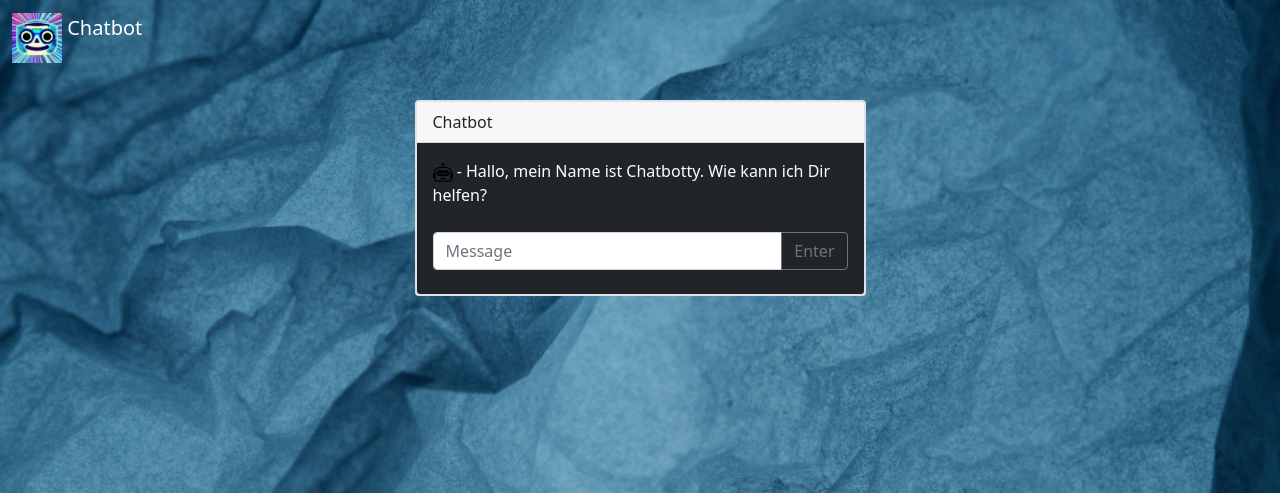
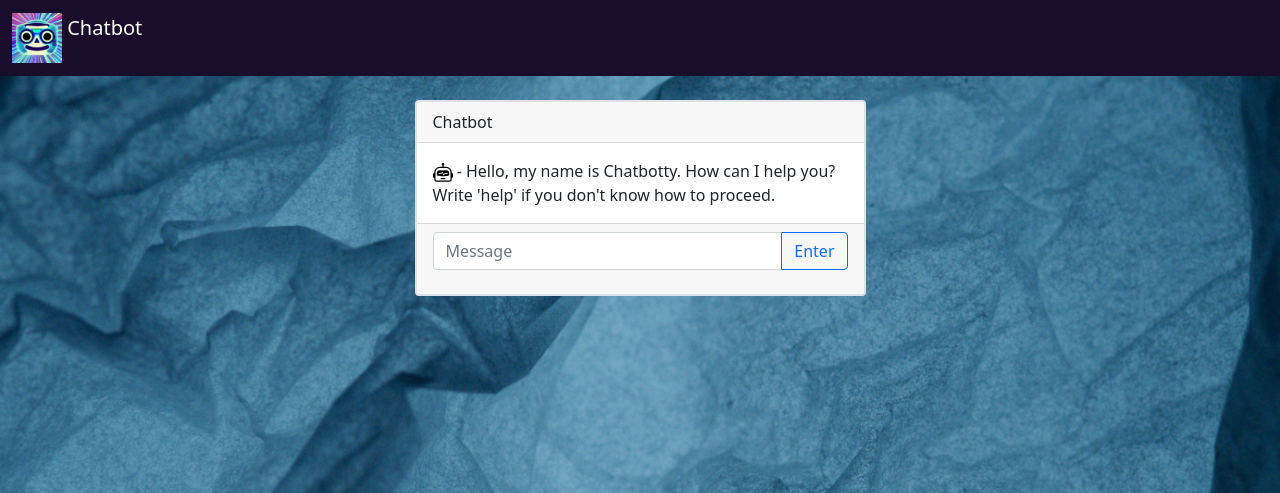
Before and after one commit to ChrisBS14/Chatbot, a Flask app: page / in a window 1280 px wide. Shown: the top 493 px of the page. Run offline with Flask 2, Linux system fonts and the light colour scheme; some libraries are stand-ins or nearby versions.

Commit message:
commit: - added chatbot functionality |-> build to be extended - changed names of files - added answer api functionality - added user and chatbot replies - changed css file

```diff
--- /dev/null
+++ b/database/chatbot_replies.py
@@ -0,0 +1,5 @@
+# if the user input is empty, the chatbot should answer with a random answer from the array no_text
+no_text = ["I'm sorry, I didn't understand that. Please try again.", "Could you repeat that?", "I didn't quite catch that. Could you repeat that?"]
+
+# if the user input is in user_replies, the chatbot should answer with a random answer from the array answers_to_hello
+answers_to_hello = ["Hallo", "Hey", "heyho"]
--- /dev/null
+++ b/database/user_replies.py
@@ -0,0 +1,2 @@
+# array of user replies for the chatbot
+hello = ["hallo", "hey", "heyho", "hello", "hi"]
--- a/main.py
+++ b/main.py
@@ -1,17 +1,32 @@
-from flask import Flask, render_template, abort
+from flask import Flask, render_template
 
+# import the blueprints
+from api.answers import api_answers
+
+
+# initialize the flask app
 app = Flask(__name__, static_url_path='')
 
+# register the api blueprint
+app.register_blueprint(api_answers)
 
+
+# handle the index page
 @app.route('/')
 def index():
+
+    # render the index.html file
     return render_template("index.html")
 
 
+# handle the 404 error
 @app.errorhandler(404)
 def page_not_found(e):
+
+    # render the 404.html template
     return render_template("404.html"), 404
 
-# changed from port 80 to port 5000 because Port 80 is reserved system wise
+
+# start the flask app port 80
 if __name__ == '__main__':
-    app.run(host="0.0.0.0", port=5000)
+    app.run(host="0.0.0.0", port=80)
--- a/static/chatbot.css
+++ b/static/chatbot.css
@@ -10,26 +10,11 @@ body {
     overflow: auto;
 }
 
-@keyframes blink {
-	0% {
-		opacity: 0;
-	}
+#chat {
+  	max-height: calc(var(--vh, 1vh) * 55);
+	overflow-y: scroll;
 }
 
-
-#chat {
-
+.nav_1 {
+    background-color: #1A0C2B;
 }
-
-.robot {
-
-}
-
-#chat:after {
-	content: "";
-	width: 5px;
-	height: 15px;
-	background-color: #ffffff;
-	display: inline-block;
-	animation: blink 1.5s steps(2) infinite;
-}
--- /dev/null
+++ b/static/chatbot.js
@@ -0,0 +1,75 @@
+$(document).ready(function(){
+
+    //add the robot icon
+    var robot_svg = `
+        <svg width="20" height="20">
+            <image class="robot" xlink:href="/robot.svg" width="20" height="20" />
+        </svg>
+    `
+
+    //add the user icon
+    var user_svg = `
+        <svg width="20" height="20">
+            <image class="user" xlink:href="/person.svg" width="20" height="20" />
+        </svg>
+    `
+
+    //define variables
+    var chat_button = $("#chat_button");
+    var chat_input = $("#chat_input");
+    var chat = $("#chat");
+
+    //start message from bot
+    var text = robot_svg + " - Hello, my name is Chatbotty. How can I help you? Write 'help' if you don't know how to proceed."
+
+    //set the chatbot start message
+    chat.html(text);
+
+    chat_button.on("click", function(){
+
+        //get user input value
+        answer = chat_input.val();
+
+        //if the user input is bye redirect
+        if(answer === "bye"){
+            location.replace("https://www.youtube.com/watch?v=dQw4w9WgXcQ")
+        }
+
+        //clear input field
+        chat_input.val("");
+
+        //add user input to chat with user icon
+        text += "<br>" + user_svg + " - " + answer;
+
+        //add chat text to chat object html
+        chat.html(text);
+
+        //send user input to server(api) as json/post
+        $.ajax({
+            url: "/api/answers",
+            type: "POST",
+            data: JSON.stringify({answer: answer}),
+            contentType: "application/json",
+
+            //if successfull
+            success: function(data){
+
+                //parse the data to JSON
+                data = JSON.parse(data);
+
+                //add the answer to the text
+                text += "<br>" + robot_svg + " - " + data.question;
+
+                //add the text to the chat object html
+                chat.html(text);
+            }
+        })
+    });
+
+    //if enter is pressed sumbit the input
+    chat_input.on("keypress", function (e){
+        if(e.which === 13){
+            chat_button.click();
+        }
+    });
+});
--- a/templates/index.html
+++ b/templates/index.html
@@ -10,51 +10,20 @@
         <link rel="stylesheet" href="https://cdn.jsdelivr.net/npm/bootstrap-icons@1.5.0/font/bootstrap-icons.css">
         <script src="https://cdn.jsdelivr.net/npm/bootstrap@5.2.1/dist/js/bootstrap.bundle.min.js" integrity="sha384-u1OknCvxWvY5kfmNBILK2hRnQC3Pr17a+RTT6rIHI7NnikvbZlHgTPOOmMi466C8" crossorigin="anonymous"></script>
 
-        <link rel="icon" type="image/png" sizes="50x50" href="/background.webp">
+        <link rel="icon" type="image/png" sizes="50x50" href="/logo.webp">
         <link rel="stylesheet" href="/chatbot.css">
-        <script src="https://kit.fontawesome.com/8223c4836d.js" crossorigin="anonymous"></script>
         <script src="https://ajax.googleapis.com/ajax/libs/jquery/3.6.0/jquery.min.js"></script>
         <script src="https://cdn.jsdelivr.net/npm/underscore@1.13.6/underscore-umd-min.js"></script>
 
         <title>Chatbot</title>
 
-        <script>
-            $(document).ready(function(){
-                var robot_svg = `
-                <svg width="20" height="20">
-                     <image class="robot" xlink:href="/robot.svg" width="20" height="20" />
-                </svg>
-                `
-                var user_svg = `
-                <svg width="20" height="20">
-                     <image class="user" xlink:href="/person.svg" width="20" height="20" />
-                </svg>`
-
-                var text = robot_svg + " - Hallo, mein Name ist Chatbotty. Wie kann ich Dir helfen?"
-                $("#chat").html(text);
-
-                $("#chat_button").on("click", function(){
-                    var chat_input = $("#chat_input");
-                    answer = chat_input.val();
-                    chat_input.val("");
-
-                    text += "<br>" + user_svg + " - " + answer;
-
-                    $("#chat").html(text);
-
-                    text += "<br>" + robot_svg + " - Test!";
-                    $("#chat").html(text);
-
-                });
-
-            });
-        </script>
+        <script src="/chatbot.js"></script>
     </head>
     <body>
         <nav class="navbar navbar-expand-lg navbar-dark nav_1">
             <div class="container-fluid">
                 <a class="navbar-brand" href="/">
-                    <img src="/background.webp" width="50" height="50" class="d-inline-block align-top" alt="Chatbot logo">
+                    <img src="/logo.webp" width="50" height="50" class="d-inline-block align-top" alt="Chatbot logo">
                     Chatbot
                 </a>
             </div>
@@ -69,12 +38,12 @@
                     <div class="col-md-5">
                         <div class="card mb-3 border border-2">
                           <div class="card-header">Chatbot</div>
-                          <div class="card-body bg-dark text-white" id="chat">
+                          <div class="card-body" id="chat">
                           </div>
-                          <div class="card-footer bg-dark text-white">
+                          <div class="card-footer">
                               <div class="input-group mb-3">
                                   <input type="text" class="form-control" placeholder="Message" aria-label="Recipient's username" aria-describedby="chat_button" id="chat_input">
-                                  <button class="btn btn-outline-secondary" type="button" id="chat_button">Enter</button>
+                                  <button class="btn btn-outline-primary" type="button" id="chat_button">Enter</button>
                               </div>
                           </div>
                         </div>
```
Also changed, not shown: api/answers.py (added, +74 -0 lines), templates/404.html (+2 -19 lines), README.md, static/logo.webp (added).
